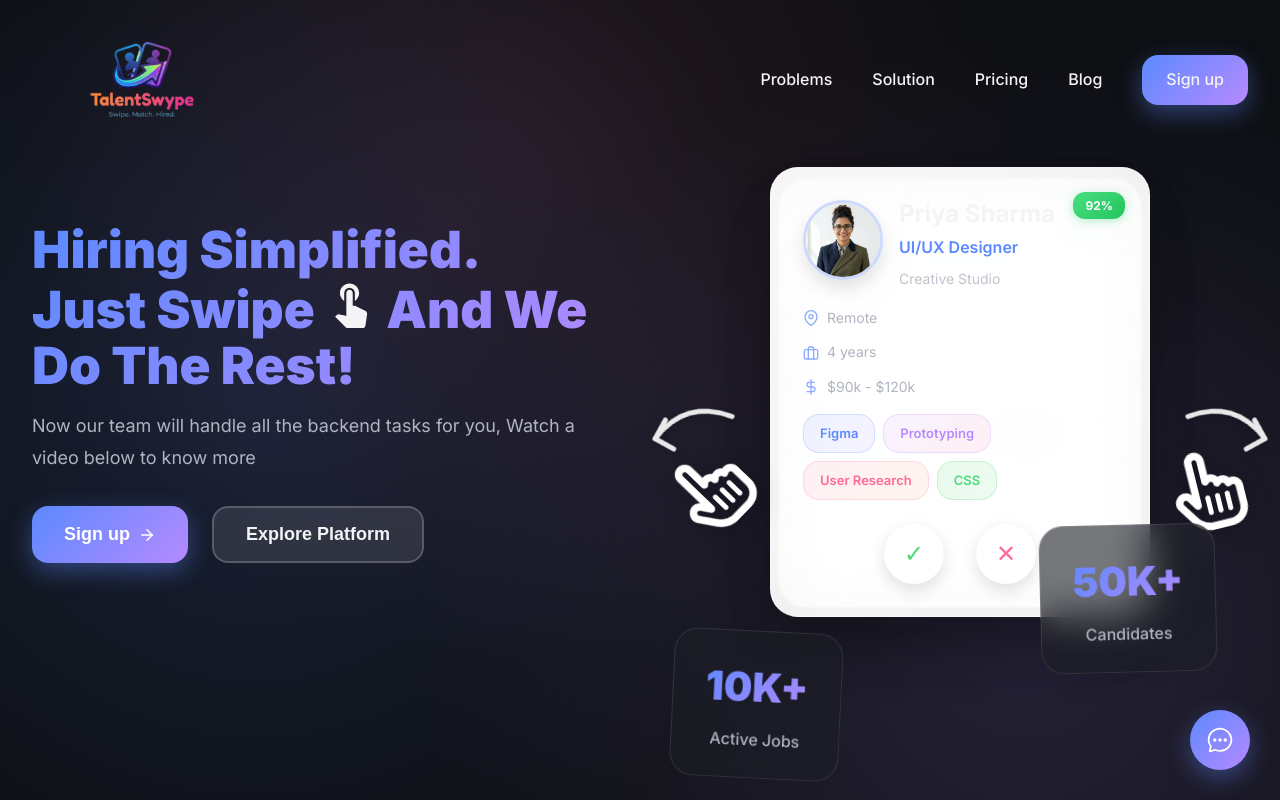
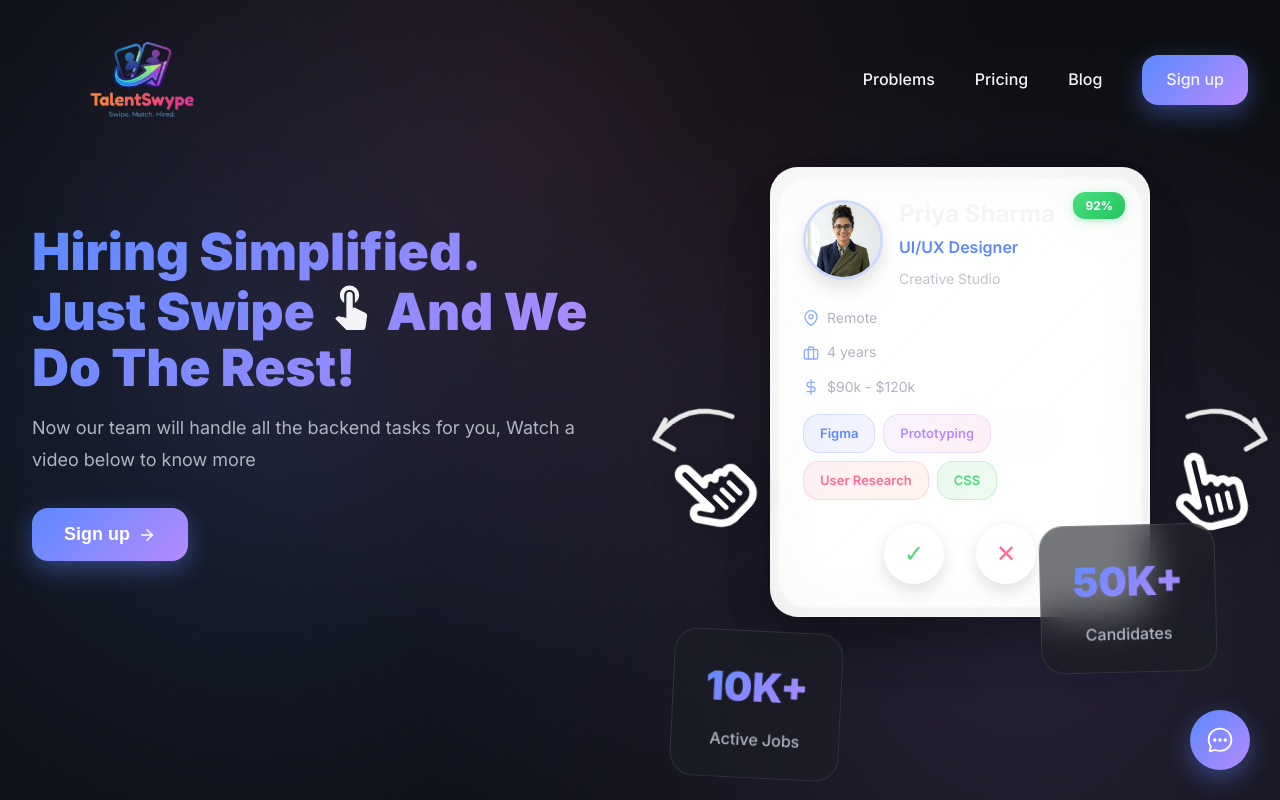
Before and after one commit to kennethjason07/talentswype_website, a React (Vite) app: page / in a window 1280 px wide. Shown: the top 800 px of the page. Built offline with nearby package versions, Linux system fonts and the light colour scheme.

Commit message:
removed unncesseary links

```diff
--- a/src/components/HeroSection.jsx
+++ b/src/components/HeroSection.jsx
@@ -353,13 +353,7 @@ const HeroSection = () => {
               Sign up <FiArrowRight />
             </motion.button>
 
-            <motion.button
-              className="btn btn-secondary"
-              whileHover={{ scale: 1.05 }}
-              whileTap={{ scale: 0.95 }}
-            >
-              Explore Platform
-            </motion.button>
+
           </motion.div>
         </motion.div>
 
--- a/src/components/Navbar.jsx
+++ b/src/components/Navbar.jsx
@@ -29,7 +29,7 @@ const Navbar = () => {
 
         <div className="nav-links">
           <a href="#problem">Problems</a>
-          <a href="#solution">Solution</a>
+
           <a href="#pricing">Pricing</a>
           <Link to="/blog">Blog</Link>
           <motion.a
```
